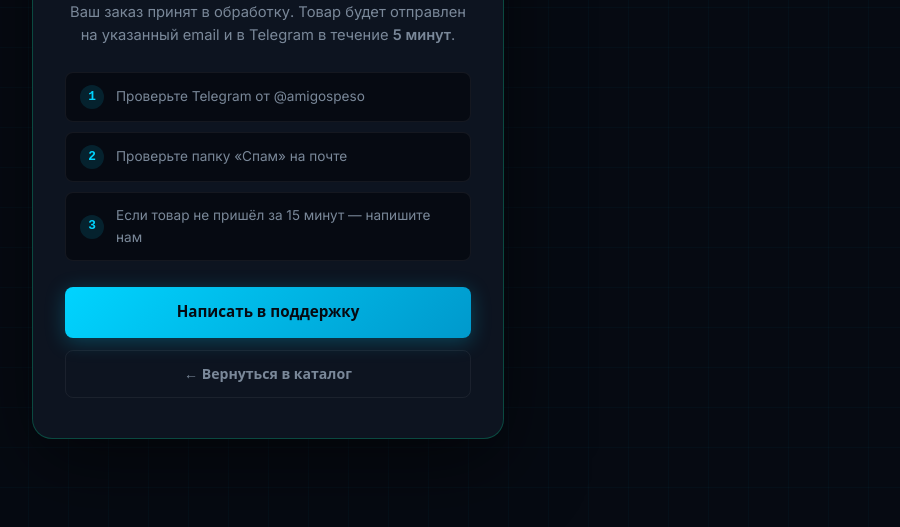
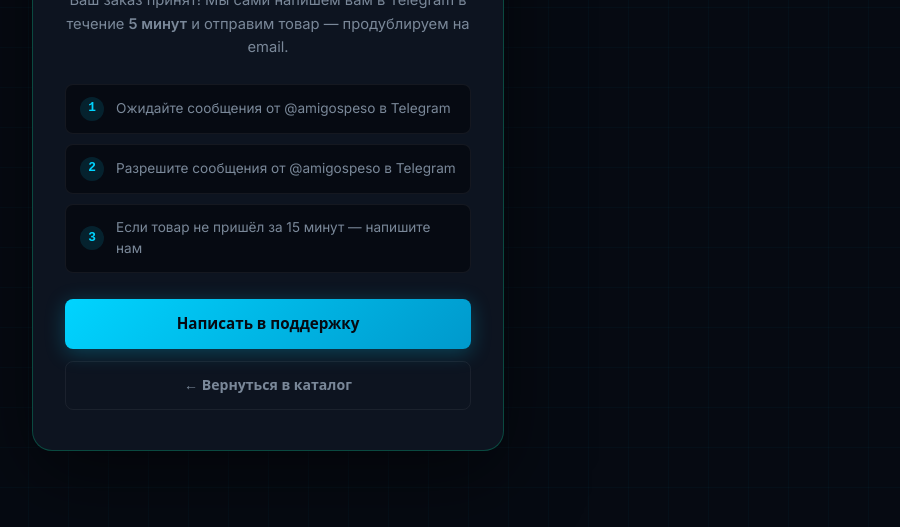
Before and after one commit to amigos560/osnova8, a website: page public/payment-success.html in a window 1280 px wide. Shown: the part 273-800 px from the top of the page, without its empty margins (372-1272 px from the left). Drawn offline with Linux system fonts and the light colour scheme.

Commit message:
Update payment-success.html

```diff
--- a/public/payment-success.html
+++ b/public/payment-success.html
@@ -17,11 +17,11 @@
   <div class="success-card">
     <div class="success-check">✓</div>
     <h1>Оплата прошла!</h1>
-    <p class="success-text">Ваш заказ принят в обработку. Товар будет отправлен на указанный email
-    и в Telegram в течение <strong>5 минут</strong>.</p>
+    <p class="success-text">Ваш заказ принят! Мы сами напишем вам в Telegram в течение <strong>5 минут</strong>
+    и отправим товар — продублируем на email.</p>
     <div class="success-steps">
-      <div class="success-step"><span>1</span>Проверьте Telegram от @amigospeso</div>
-      <div class="success-step"><span>2</span>Проверьте папку «Спам» на почте</div>
+      <div class="success-step"><span>1</span>Ожидайте сообщения от @amigospeso в Telegram</div>
+      <div class="success-step"><span>2</span>Разрешите сообщения от @amigospeso в Telegram</div>
       <div class="success-step"><span>3</span>Если товар не пришёл за 15 минут — напишите нам</div>
     </div>
     <div class="success-actions">
```
